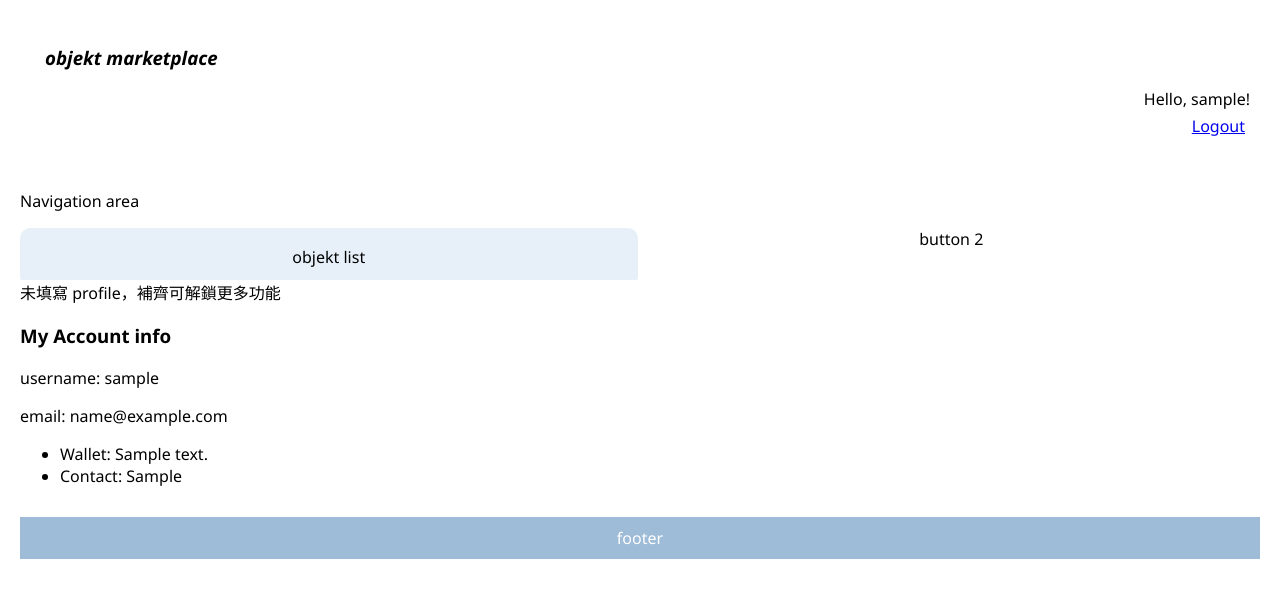
After one commit to aomou/objekt-marketplace, a Django app: page /accounts/info/ in a window 1280 px wide. The commit adds this page. Shown: the top 598 px of the page. Run offline with Django 5.2, Linux system fonts and the light colour scheme; a user stored in the database is signed in; tables that the repository leaves empty hold one stand-in row (values such as "Sample post").

Commit message:
Add accounts info, login page

```diff
--- a/apps/accounts/models.py
+++ b/apps/accounts/models.py
@@ -1,13 +1,12 @@
 from django.db import models
 from django.contrib.auth.models import User
 
-class SellerProfile(models.Model):
+class UserProfile(models.Model):
     user = models.OneToOneField(
         User,
         on_delete=models.CASCADE,  # 當 user 被刪除，profile 也會被刪除
-        related_name="seller_profile" # 反向關聯時使用的名字 例如 User.seller_profile 而非預設名字
         )
-    wallet_address = models.CharField(max_length=100, db_index=True)
+    wallet_address = models.CharField(max_length=100, db_index=True, blank=True)
     contact_info = models.CharField(max_length=300, blank=True)  # 可考慮擴充成不同平台的 dict 形式
 
     def __str__(self):
--- /dev/null
+++ b/apps/accounts/urls.py
@@ -0,0 +1,9 @@
+from django.urls import path, include
+from . import views
+
+# 從 proj 層級導航過來的 `accounts` 開頭 urls
+
+urlpatterns = [
+    path('', include('django.contrib.auth.urls')),
+    path('info/', views.account_info, name='account_info')
+    ]
--- a/apps/accounts/views.py
+++ b/apps/accounts/views.py
@@ -1,3 +1,31 @@
 from django.shortcuts import render
+from .models import UserProfile
+from django.contrib.auth.decorators import login_required
 
-# Create your views here.
+# views
+
+@login_required  # 如果沒登入就跳轉到 /accounts/login/ 登入頁面
+def account_info(request):
+    # 內建的使用者資料
+    user = request.user  # user 會自動傳入不用放在 context
+    # 自訂的 user profile
+    # 如果沒有 Profile 就先 create
+    user_profile, profile_created = UserProfile.objects.get_or_create(
+        user = request.user,
+        defaults = {
+            'wallet_address': '',
+            'Contact info': '',
+        }
+    )
+
+    # todo 帶入擁有的 objekt or list
+    # example
+    # owned_list = CartList.objects.filter(owner=request.user).order_by('created_at')
+
+    context = {
+        'username': request.user.username,
+        'user_profile': user_profile,
+        'profile_created': profile_created,
+        }
+
+    return render(request, template_name='accounts/info.html', context=context)
--- a/config/settings.py
+++ b/config/settings.py
@@ -88,6 +88,11 @@ DATABASES = {
     }
 }
 
+# Login / Logout
+LOGIN_URL = '/login/'
+LOGIN_REDIRECT_URL = '/accounts/info/'
+LOGOUT_REDIRECT_URL = '/objekt/'
+
 
 # Password validation
 # https://docs.djangoproject.com/en/5.2/ref/settings/#auth-password-validators
--- a/config/urls.py
+++ b/config/urls.py
@@ -16,11 +16,13 @@ Including another URLconf
 """
 from django.contrib import admin
 from django.urls import include, path
+from django.contrib.auth.views import LoginView
 
 urlpatterns = [
     path('admin/', admin.site.urls),
+    path('login/', LoginView.as_view(), name='login'),
     path('objekt/', include('apps.objekt.urls')),
+    path('accounts/', include('apps.accounts.urls')),
     #path('marketplace/', include('apps.marketplace.urls')),
-    #path('accounts/', include('apps.accounts.urls')),
 
 ]
--- a/static/base.css
+++ b/static/base.css
@@ -31,6 +31,15 @@ header h3 {
 header h3:hover {
   color: white;
   text-shadow: 1px 1px 2px black, 0 0 25px #047, 0 0 5px #049;
+}
+
+.log-in-info {
+  text-align: right;
+}
+
+.log-in-info a {
+  display: block;
+  padding: 5px;
 }
 
 /* navigation tabs */
@@ -75,7 +84,7 @@ header h3:hover {
 /* footer */
 footer p {
   /* 1. appearance */
-  background-color: #24537D;
+  background-color: #4881b487;
   color: white;
   width: 100%;
   gap: 2px;
--- /dev/null
+++ b/templates/accounts/info.html
@@ -0,0 +1,35 @@
+{% extends "base.html" %}
+{% load static %}
+
+{% block title %}
+    My Account
+{% endblock %}
+
+<!-- 放子分頁的 css -->
+{% block extra_css %}
+    {{ block.super }}  <!-- 繼承母版的 css 但不要覆蓋 -->
+    <link rel="stylesheet" href="{% static 'info.css' %}">
+{% endblock %}
+
+
+{% block content %}
+    <div class="user-info">
+        <div class="profile-check">
+            {% if profile_created %}
+                <div class="banner">已為你建立 Profile，請補齊資料</div>
+            {% elif not profile.wallet_address or not profile.contact_info %}
+                <div class="banner">未填寫 profile，補齊可解鎖更多功能</div>
+            {% endif %}
+        </div>
+
+        <h3> My Account info </h3>
+        <p> username: {{ username }} </p>
+        {% if request.user.email %}
+            <p> email: {{ request.user.email }} </p>
+        {% endif %}
+        <ul>
+            <li> Wallet: {{ user_profile.wallet_address }} </li>
+            <li> Contact: {{ user_profile.contact_info }} </li>
+        </ul>
+    </div>
+{% endblock %}
--- a/templates/base.html
+++ b/templates/base.html
@@ -8,7 +8,7 @@
         <meta charset="utf-8">
         <meta name="viewport" content="width=device-width">
 
-        <title> {% block title %} {% endblock %} </title>
+        <title> objekt marketplace </title>
 
         <link rel="icon" href="{% static 'favicon.ico' %}" type="image/x-icon">
         <link rel="stylesheet" href="https://fonts.googleapis.com/css2?family=Noto+Sans:ital,wght@0,100..900;1,100..900&display=swap" >
@@ -20,8 +20,17 @@
     <body>
         <!-- header -->
         <header>
-            {% block header %}
-            {% endblock %}
+
+            <h3> objekt marketplace </h3>
+
+            <div class="log-in-info">
+                {% if user.is_authenticated %}
+                    Hello, {{ user.username }}!
+                    <a href="{% url 'logout' %}">Logout</a><br>
+                {% else %}
+                    <a href="{% url 'login' %}">Login Page</a>
+                {% endif %}
+            </div>
         </header>
 
         <!-- navigation -->
--- a/templates/objekt/list.html
+++ b/templates/objekt/list.html
@@ -2,17 +2,13 @@
 {% load static %}
 
 {% block title %}
-    All Objekt list
+    Objekt list
 {% endblock %}
 
 <!-- 放子分頁的 css -->
 {% block extra_css %}
     {{ block.super }}  <!-- 繼承母版的 css 但不要覆蓋 -->
     <link rel="stylesheet" href="{% static 'list.css' %}">
-{% endblock %}
-
-{% block header %}
-    <h3> objekt marketplace </h3>
 {% endblock %}
 
 
```
Also changed, not shown: doc/description.md (+1 -1 lines), templates/registration/login.html (added, +30 -0 lines), static/info.css (added), static/login.css (added).
